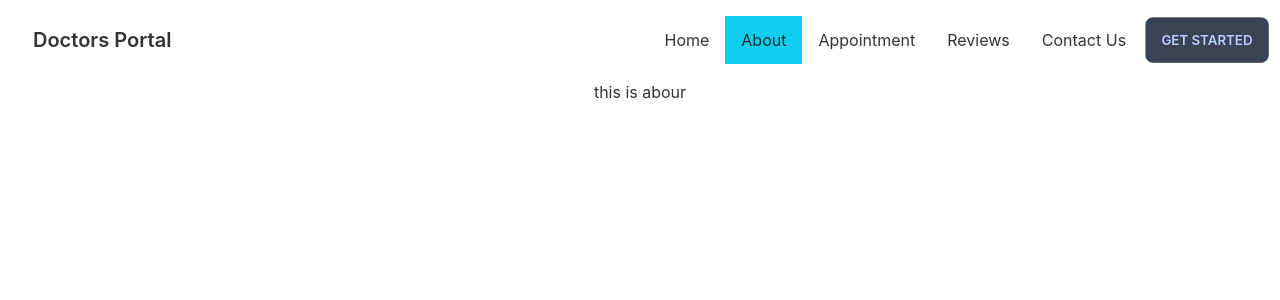
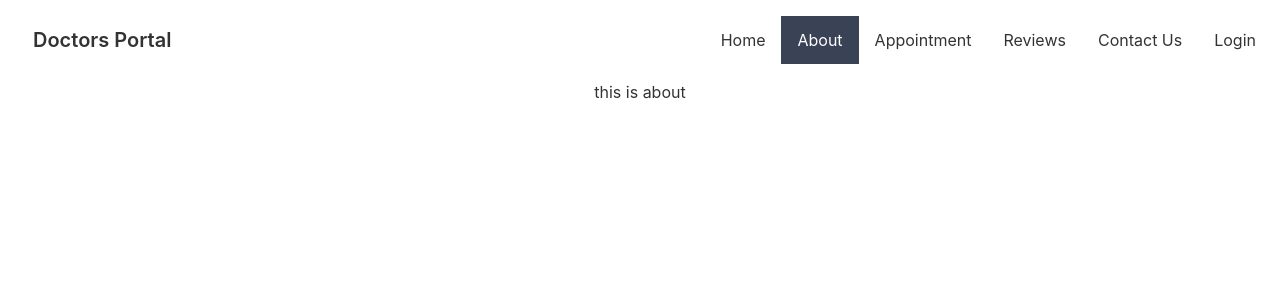
Before and after one commit to shakib-mia/doctors-portal-web, a React (Create React App) app: page /about in a window 1280 px wide. Shown: the top 300 px of the page. Built offline with nearby package versions, Linux system fonts and the light colour scheme.

Commit message:
navbar added

```diff
--- a/src/Components/Pages/About/About.js
+++ b/src/Components/Pages/About/About.js
@@ -3,7 +3,7 @@ import React from 'react';
 const About = () => {
       return (
             <div>
-                  <h2>this is abour</h2>
+                  <h2>this is about</h2>
             </div>
       );
 };
--- /dev/null
+++ b/src/Components/Shared/Navbar.css
@@ -0,0 +1,4 @@
+.active {
+      background-color: #3A4256;
+      color: white;
+}
--- a/src/Components/Shared/Navbar.js
+++ b/src/Components/Shared/Navbar.js
@@ -1,36 +1,33 @@
 import React from 'react';
-import { NavLink } from 'react-router-dom';
+import { Link, NavLink } from 'react-router-dom';
+import "./Navbar.css";
 
 const Navbar = () => {
+      const menuItems = <>
+            <li><NavLink to="/">Home</NavLink></li>
+            <li><NavLink to="/about">About</NavLink></li>
+            <li><NavLink to="/appointment">Appointment</NavLink></li>
+            <li><NavLink to="/reviews">Reviews</NavLink></li>
+            <li><NavLink to="/contact">Contact Us</NavLink></li>
+            <li><NavLink to="/login">Login</NavLink></li>
+      </>
       return (
             <div className="navbar bg-base-100">
                   <div className="navbar block">
                         <div className="dropdown flex justify-between">
+                              <Link to="/" className="btn btn-ghost normal-case text-xl lg:justify-start">Doctors Portal</Link>
                               <label tabIndex="0" className="btn btn-ghost lg:hidden">
                                     <svg xmlns="http://www.w3.org/2000/svg" className="h-5 w-5" fill="none" viewBox="0 0 24 24" stroke="currentColor"><path strokeLinecap="round" strokeLinejoin="round" strokeWidth="2" d="M4 6h16M4 12h8m-8 6h16" /></svg>
                               </label>
-                              <ul tabIndex="0" className="menu menu-compact dropdown-content mt-72 shadow bg-base-100 rounded w-52">
-                                    <li><NavLink to="/">Home</NavLink></li>
-                                    <li><NavLink to="/about">About</NavLink></li>
-                                    <li><NavLink to="/appointment">Appointment</NavLink></li>
-                                    <li><NavLink to="/reviews">Reviews</NavLink></li>
-                                    <li><NavLink to="/contact">Contact Us</NavLink></li>
-                                    <li><NavLink to="/login">Login</NavLink></li>
+                              <ul tabIndex="0" className="menu menu-compact dropdown-content mt-72 right-0 shadow bg-base-100 rounded w-52">
+                                    {menuItems}
                               </ul>
-                              <NavLink to="/" className="btn btn-ghost normal-case text-xl lg:justify-start">Doctors Portal</NavLink>
-                              <NavLink to="/" className="btn lg:hidden">Get started</NavLink>
                         </div>
                   </div>
                   <div className="navbar-center hidden lg:flex">
                         <ul className="menu menu-horizontal p-0">
-                              <li><NavLink to="/">Home</NavLink></li>
-                              <li><NavLink to="/about">About</NavLink></li>
-                              <li><NavLink to="/appointment">Appointment</NavLink></li>
-                              <li><NavLink to="/reviews">Reviews</NavLink></li>
-                              <li><NavLink to="/contact">Contact Us</NavLink></li>
-                              <NavLink to="/" className="btn btn-accent">Get Started</NavLink>
+                              {menuItems}
                         </ul>
-
                   </div>
             </div>
 
```
